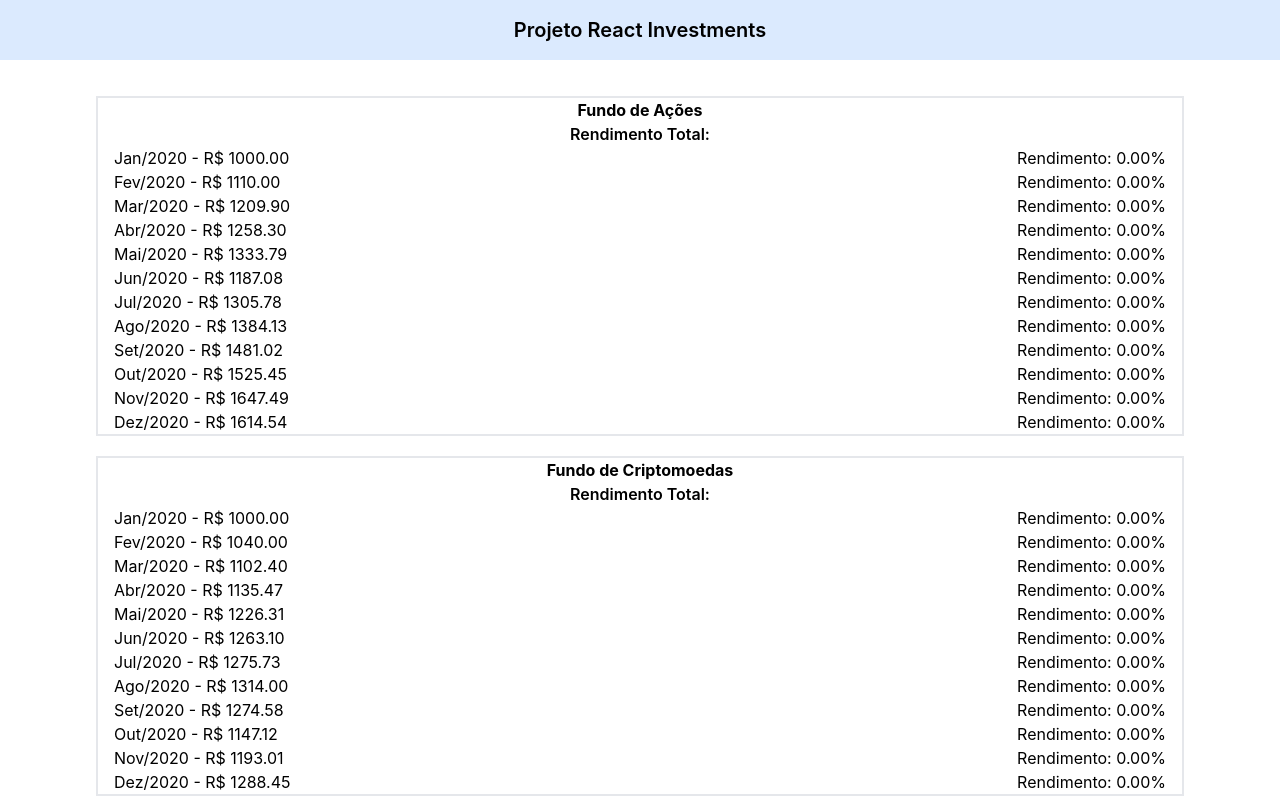
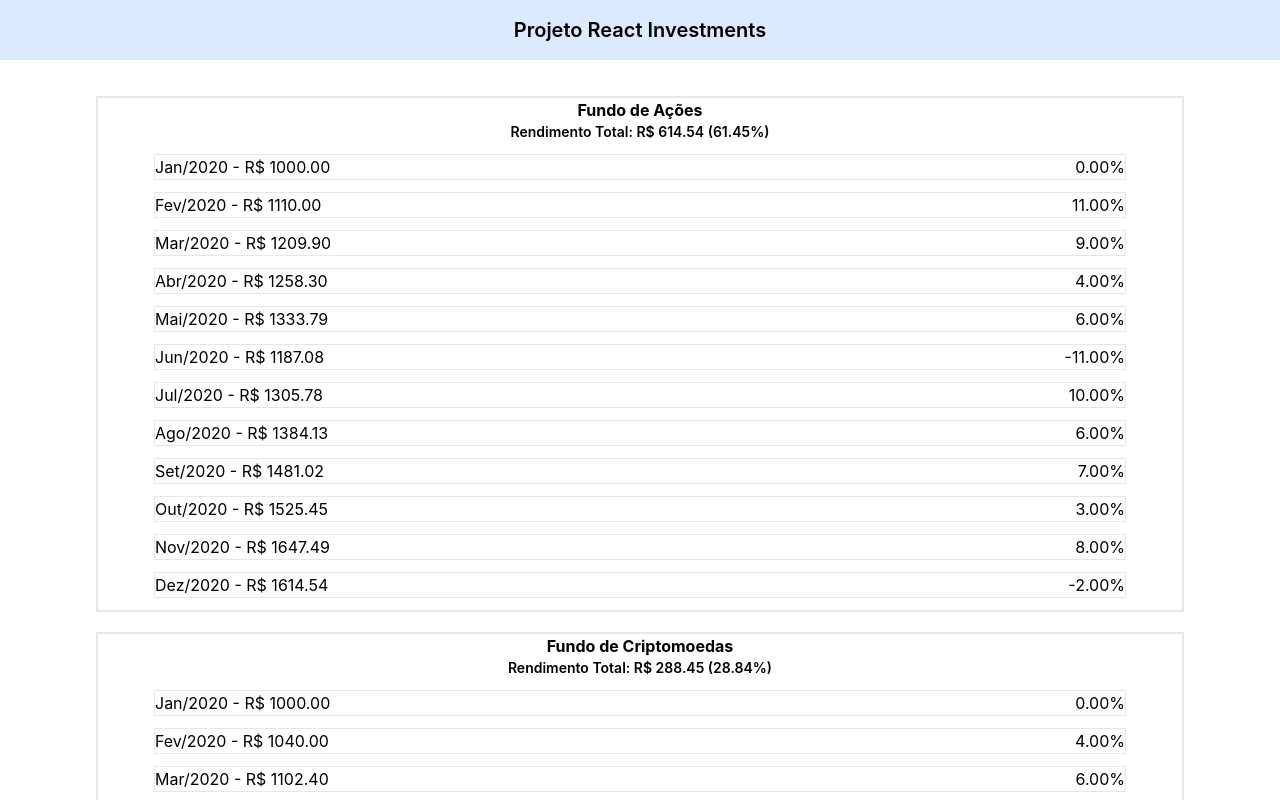
Before and after one commit to drishaolin/BootcampReact-IGTI2021-react, a React (Create React App) app: page / in a window 1280 px wide. Shown: the top 800 px of the page. Built offline with nearby package versions, Linux system fonts and the light colour scheme.

Commit message:
percentage of investments  calculation

```diff
--- a/src/components/Investment.jsx
+++ b/src/components/Investment.jsx
@@ -1,20 +1,19 @@
 import React from "react";
 
-export default function Investment({ children: invReport, rentability = 0 }) {
-  const { month, year, value } = invReport;
+export default function Investment({ children: invReport}) {
+  const { month, year, value, percentage } = invReport;
   const monthsNames = ["Jan", "Fev", "Mar", "Abr", "Mai", "Jun", "Jul", "Ago", "Set", "Out", "Nov", "Dez"];
   const currentMonth = monthsNames[month - 1];
 
-  // function rentability (v1, v2) {
-  //   return (v2 - v1) * 100 / v1;
-  // }
+
+
 
   return (
     <div className="px-4">
       <ul>
-        <li className="flex flex-row">
+        <li className="flex flex-row border my-3 mx-10 ">
           <span className="flex-1">{`${currentMonth}/${year} - R$ ${value.toFixed(2)}`}</span>
-          <span>{`Rendimento: ${rentability.toFixed(2)}%`}</span>
+          <span>{`${percentage.toFixed(2)}%`}</span>
         </li>
       </ul>
     </div>
--- a/src/components/Investments.jsx
+++ b/src/components/Investments.jsx
@@ -1,13 +1,5 @@
 import React from "react";
-//import { investments } from "../data/investments";
-//import {reports} from "../data/reports";
 
-export default function Investments({children}) {
-
-   // const {description} = investmentList;
-  return (
-    <div className="border-2 mx-20 my-5">
-     {children}
-    </div>
-  );
+export default function Investments({ children }) {
+  return <div className="border-2 mx-20 my-5">{children}</div>;
 }
--- a/src/pages/InvestmentsPage.jsx
+++ b/src/pages/InvestmentsPage.jsx
@@ -8,9 +8,7 @@ import { investments } from "../data/investments";
 import { reports } from "../data/reports";
 
 export default function InvestmentsPage() {
-  // function rentability (v1, v2) {
-  //   return (v2 - v1) * 100 / v1;
-  // }
+
 
   return (
     <div>
@@ -18,17 +16,26 @@ export default function InvestmentsPage() {
 
       <Main>
         {investments.map((inv) => {
-          let filteredReports = reports.filter((rep) => rep.investmentId === inv.id).sort((a, b) => a.month - b.month);
-          console.log(filteredReports);
+          const filteredReports = reports
+            .filter((rep) => rep.investmentId === inv.id)
+            .sort((a, b) => a.month - b.month)
+            .map((currentReport, index, reports) => {
+              const percentage = (index === 0 ? 0 : (currentReport.value-reports[index-1].value)*100/reports[index-1].value);
+              return {...currentReport, percentage};
+            });
+
+
+          const earnings = (filteredReports[filteredReports.length-1].value - filteredReports[0].value).toFixed(2);
+          const anualPercentage = (earnings *100 / filteredReports[0].value).toFixed(2);
 
 
           return (
             <Investments key={inv.id}>
               <div>
                 <h1 className="font-bold text-center">{inv.description}</h1>
-                <h2 className="font-semibold text-center">Rendimento Total: </h2>
+                <h2 className="font-semibold text-center text-sm">Rendimento Total: R$ {earnings} ({anualPercentage}%)</h2>
                 {filteredReports.map((fRep) => (
-                  <Investment key={fRep.id} rentability={0}>
+                  <Investment key={fRep.id}>
                     {fRep}
                   </Investment>
                 ))}
```
